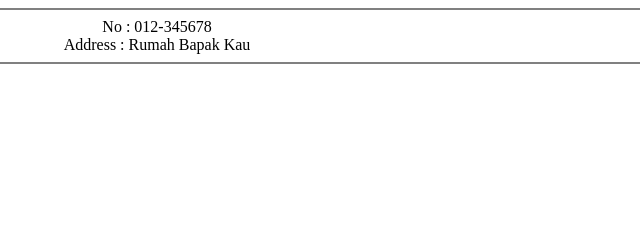
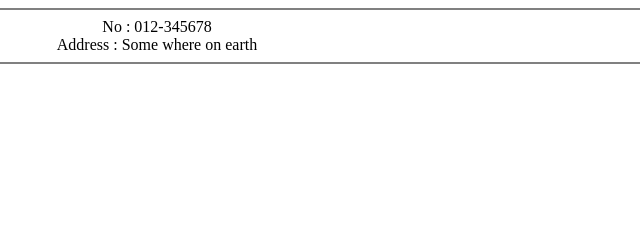
Before and after one commit to ameerfaiz998/My-Future-Business, a plain HTML site: page Contact.html in a window 1280 px wide. Shown: the top 231 px of the page, 483-1123 px from the left. Drawn offline with Linux system fonts and the light colour scheme.

Commit message:
Update Contact.html

```diff
--- a/Contact.html
+++ b/Contact.html
@@ -10,7 +10,7 @@
   <hr size="2" noshade />
   <center>No : 012-345678
     <br>
-    Address : Rumah Bapak Kau
+    Address : Some where on earth
   </center>
 
   <hr size="2" noshade />
```
